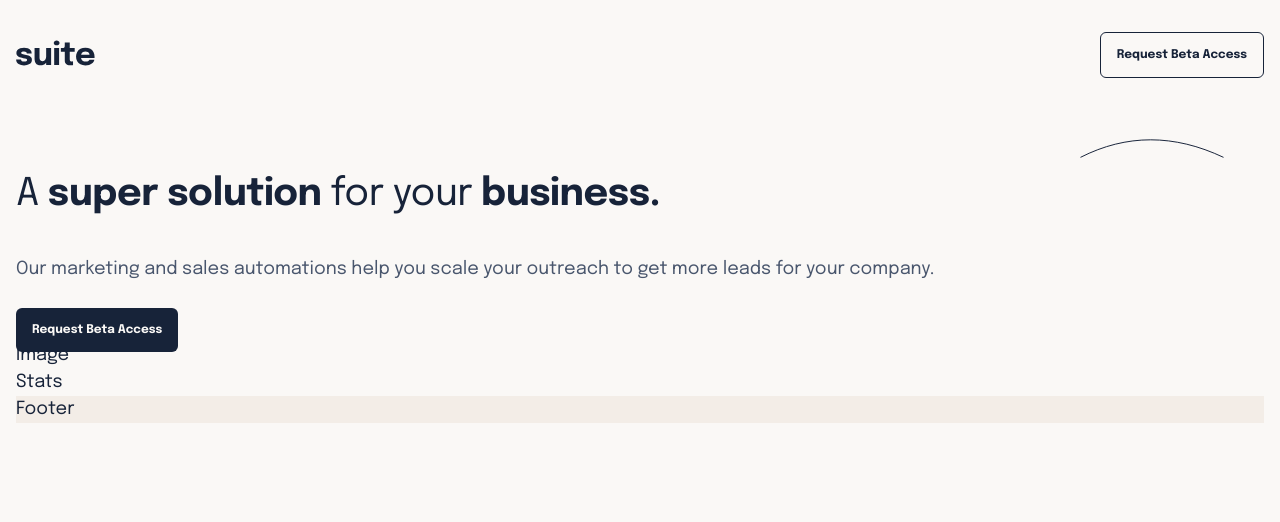
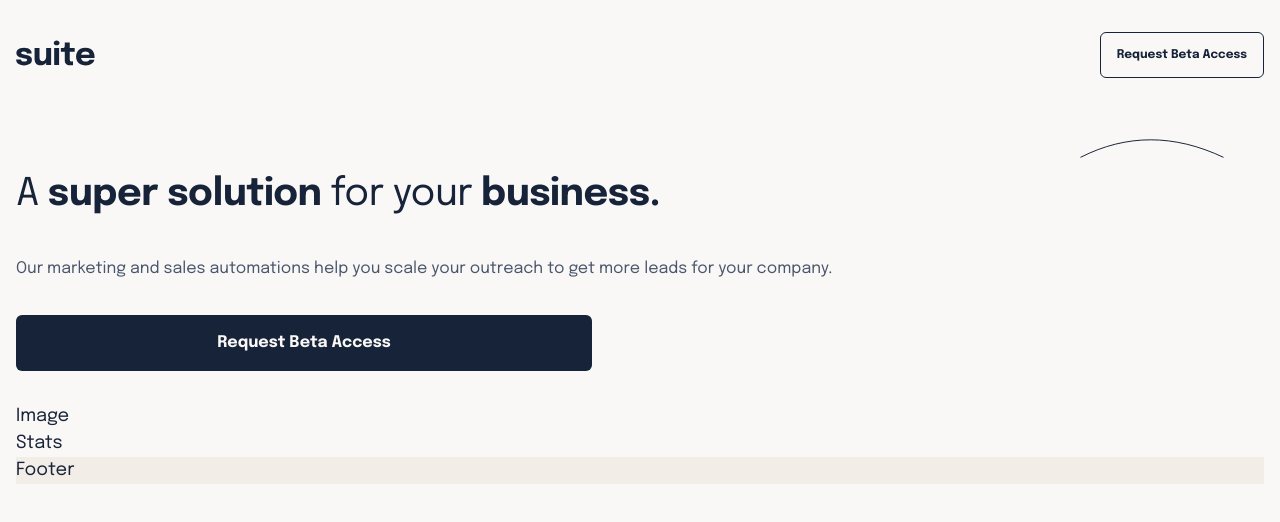
Before and after one commit to mdubelbeis/suite-landing-page, a React (Create React App) app: page / in a window 1280 px wide. Shown: the top 522 px of the page. Built offline with nearby package versions, Linux system fonts and the light colour scheme.

Commit message:
altered action button styles

```diff
--- a/src/index.css
+++ b/src/index.css
@@ -28,6 +28,10 @@
   footer {
     @apply text-[15px];
   }
+
+  p {
+    @apply text-[16px];
+  }
 }
 
 .quote {
@@ -35,7 +39,7 @@
 }
 
 .action-btn {
-  @apply p-4 text-[12px] bg-dark-blue text-light-cream rounded-md font-bold hover:bg-gradient-to-br from-dull-purple via-hot-pink to-dream-cicle;
+  @apply mb-8 text-center inline-block w-9/12 max-w-xl p-4 text-[16px] bg-dark-blue text-light-cream rounded-md font-bold hover:bg-gradient-to-br from-dull-purple via-hot-pink to-dream-cicle;
 }
 
 .header-btn {
```
